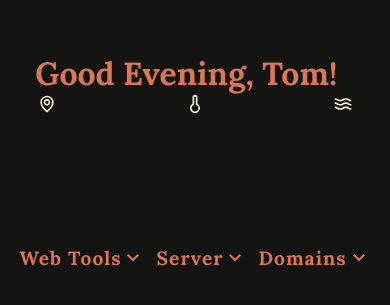
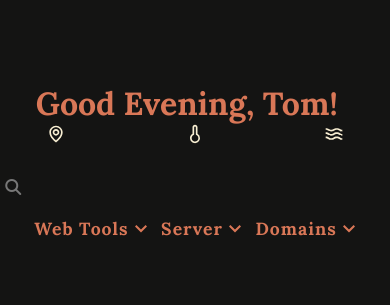
Before and after one commit to GrandpaTomcode/startpage, a website built with Vite: page index.html in a window 390 px wide. Shown: the part 229-534 px from the top of the page. Built offline with nearby package versions, Linux system fonts and the light colour scheme; no server answers.

Commit message:
More styling, transitions and font changes etc

```diff
--- a/index.html
+++ b/index.html
@@ -6,11 +6,15 @@
         <link rel="preconnect" href="https://fonts.googleapis.com" />
         <link rel="preconnect" href="https://fonts.gstatic.com" crossorigin />
         <link
-            href="https://fonts.googleapis.com/css2?family=Lora:ital,wght@0,400..700;1,400..700&display=swap"
+            href="https://fonts.googleapis.com/css2?family=Inconsolata:wght@200..900&family=Lora:ital,wght@0,400..700;1,400..700&display=swap"
             rel="stylesheet"
         />
         <link rel="stylesheet" href="/style.css" />
         <meta name="viewport" content="width=device-width, initial-scale=1.0" />
+        <script
+            src="https://kit.fontawesome.com/ed1fb5b93d.js"
+            crossorigin="anonymous"
+        ></script>
         <title>Houston</title>
     </head>
     <body>
@@ -74,13 +78,15 @@
                     target="_blank"
                 >
                     <input
+                        id="search"
                         type="text"
                         name="q"
                         autocomplete="off"
-                        required
-                        autofocus
+                        placeholder="Search..."
                     />
-                    <div class="searchBottom"></div>
+                    <label for="search"
+                        ><i class="fa-solid fa-magnifying-glass"></i
+                    ></label>
                 </form>
                 <nav>
                     <ul class="dropdown">
--- a/style.css
+++ b/style.css
@@ -29,52 +29,78 @@ a {
 }
 
 .container {
+    opacity: 0;
+    animation: fadeIn 1s cubic-bezier(0.4, 0, 0.2, 1) forwards;
     width: 40%;
 }
 
+.search label {
+    opacity: 0;
+    animation: fadeIn 0.5s cubic-bezier(0.4, 0, 0.2, 1) 0.3s forwards;
+}
+
+.dropdown {
+    opacity: 0;
+    animation: fadeIn 0.5s cubic-bezier(0.4, 0, 0.2, 1) 0.5s forwards;
+}
+@keyframes fadeIn {
+    to {
+        opacity: 1;
+    }
+}
 .title {
-    font-size: 3em;
+    font-size: 4em;
     color: #d97757;
     text-align: center;
     margin-bottom: 0px;
 }
 
 .search {
+    position: relative;
     display: flex;
-    flex-direction: column;
+    flex-direction: row;
     justify-content: center;
     align-items: center;
-    padding-top: 30px;
+    padding: 8px 0;
+    border-bottom: 2px solid transparent;
+    transition: all 0.5s cubic-bezier(0.4, 0, 0.2, 1);
+}
+
+.search label {
+    position: absolute;
+    left: -24px;
+    color: #777777;
+}
+
+.search:has(input:hover),
+.search:has(input:focus) {
+    cursor: pointer;
+    border-bottom: 2px solid #d97757;
+}
+
+.search input:hover + label,
+.search input:focus + label {
+    color: #faf9f5;
 }
 
 .search input {
-    font-family: "Lora", serif;
+    font-family: "Inconsolata", serif;
     background-color: transparent;
-    font-size: 1.3em;
+    font-size: 1.1em;
     border: none;
     outline: none;
+    padding-left: 5px;
     color: #faf9f5;
-    text-align: center;
     width: 100%;
 }
 
 .search input::placeholder {
-    color: #faf9f5;
-    opacity: 0.3;
-    transition: color 0.4s ease;
+    color: transparent;
+    transition: all 0.5s cubic-bezier(0.4, 0, 0.2, 1);
 }
 
 .search input:focus::placeholder {
-    color: transparent;
-}
-
-.searchBottom {
-    width: 100%;
-    height: 3px;
-    border-radius: 2px;
-    margin-top: 15px;
-    background-color: #d97757;
-    opacity: 0;
+    color: #777777;
 }
 
 .weatherContainer {
@@ -84,7 +110,7 @@ a {
     color: #f8eed2;
     margin: 0 auto;
     width: 70%;
-    height: 50px;
+    height: 45px;
 }
 
 .weatherContainer svg {
@@ -114,12 +140,12 @@ a {
     flex-direction: row;
     justify-content: space-between;
     align-items: baseline;
-    font-size: 1.2em;
+    font-size: 1.1em;
     color: #d97757;
     list-style-type: none;
     letter-spacing: 1px;
     padding: 0px;
-    margin: 25px 0px 0px 0px;
+    margin: 10px 0px 0px 5px;
 }
 
 .dropdown:hover {
@@ -151,12 +177,16 @@ a {
 .dropdownMenu li {
     display: flex;
     width: 130px;
-    border-radius: 5.5px;
+    border-radius: 4px;
+    padding: 5px;
     text-decoration: none;
+    font-family: "Inconsolata", serif;
+    letter-spacing: 1px;
 }
 
 .dropdownMenu li:hover {
     background-color: #d97757;
+    transition: all 0.5s cubic-bezier(0.4, 0, 0.2, 1);
 }
 .dropdownMenu a:hover {
     text-decoration: underline;
@@ -169,6 +199,11 @@ a {
 .dropdownBtn {
     display: flex;
     align-items: center;
+}
+
+.dropdownBtn:hover,
+.dropdownBtn:focus {
+    text-decoration: underline;
 }
 
 .dropdownBtn.open .dropdownMenu {
@@ -212,7 +247,7 @@ a {
         width: 90%;
     }
     .container {
-        width: 90%;
+        width: 85%;
     }
     .dropdownMenu {
         top: 100%;
```
Also changed, not shown: 1 other file.
